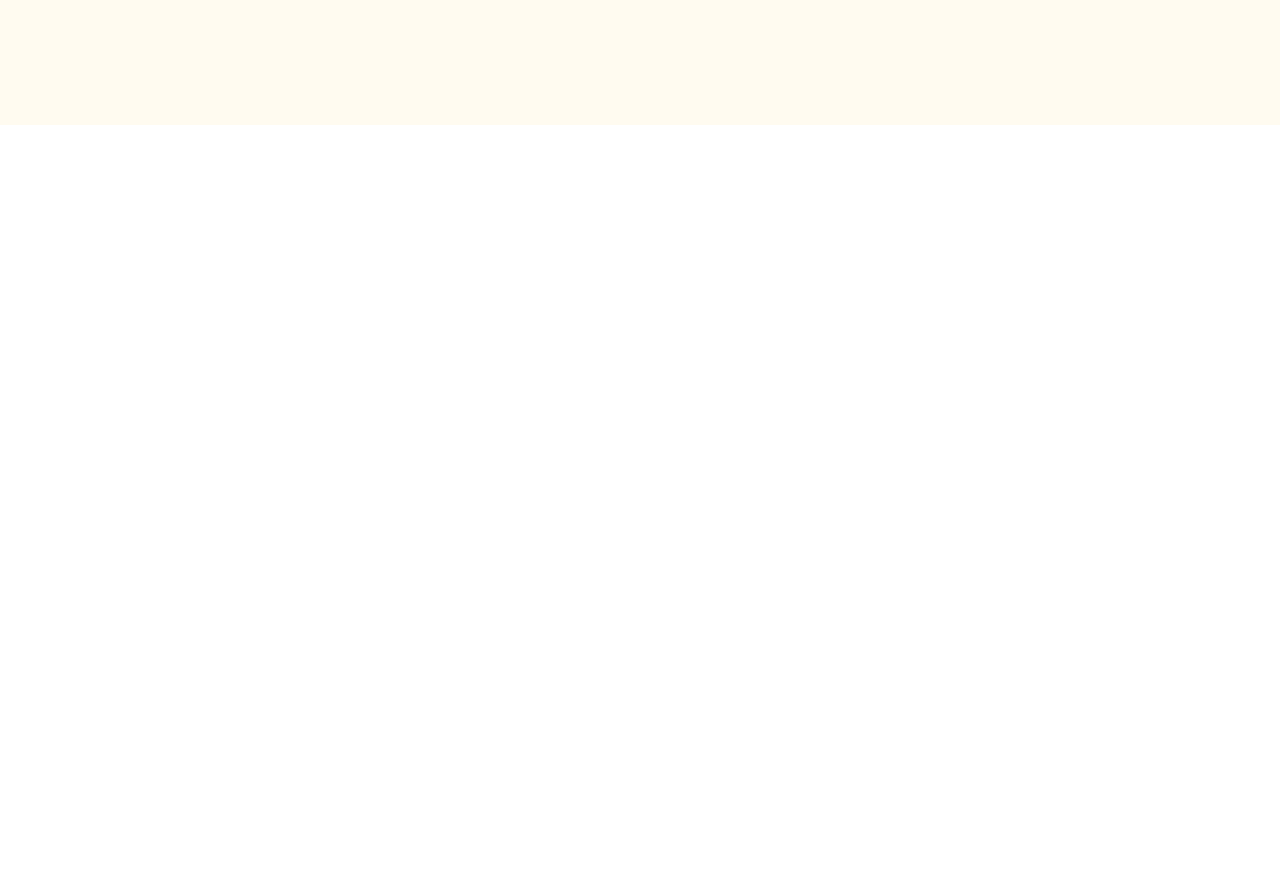
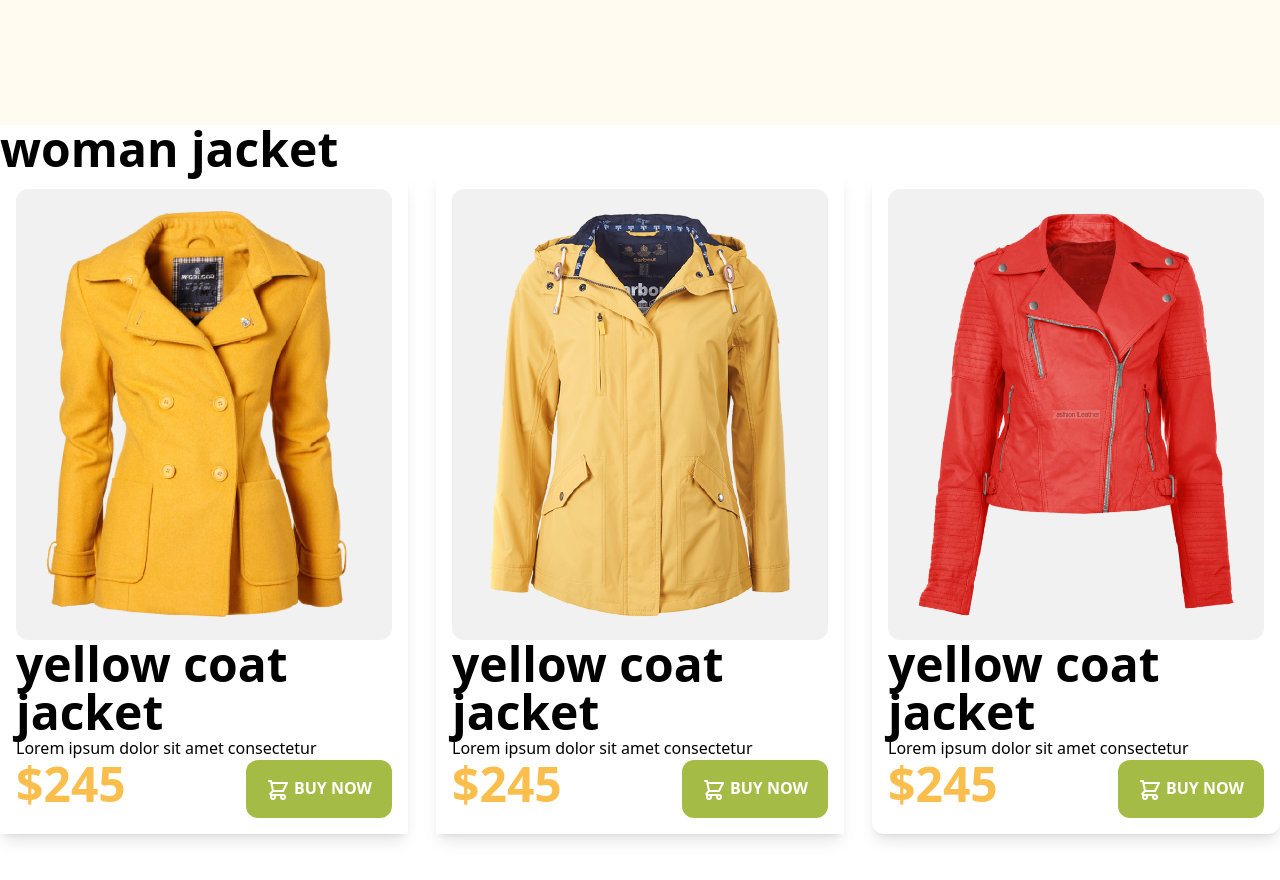
Before and after one commit to mahbubulhaque-sohag/Penguin-Fasion, a plain HTML site: page index.html in a window 1280 px wide. Shown: the part 570-1450 px from the top of the page. Before the commit the page ends 800 px from the top, so only its background shows below. Drawn offline with nearby package versions, Linux system fonts and the light colour scheme.

Commit message:
main first part

```diff
--- a/index.html
+++ b/index.html
@@ -13,7 +13,9 @@
         extend: {
           colors: {
             clifford: '#da373d',
-            background:'#FFFBF0'
+            background:'#FFFBF0',
+            jacketbackground:'#F1F1F1',
+            dollarcolor:'#FABE4C'
           }
         }
       }
@@ -23,7 +25,7 @@
 <body>
     <header class="bg-background pb-32 pt-12">
       <section class="container mx-auto sm:flex items-center justify-around">
-        <div class="space-y-4">
+        <div class="space-y-5">
             <h1 class="text-2xl sm:text-5xl uppercase font-bold">
                 <span class="text-yellow-400">be the penguin</span>
                 <br>
@@ -41,6 +43,83 @@
         </div>
       </section>
     </header>
+    <main class="container mx-auto">
+      <!-- woman jacket -->
+      <section class="pb-24">
+        <h2 class="text-5xl font-semibold">woman jacket</h2>
+        <div class="grid md:grid-cols-2 lg:grid-cols-3 gap-7">
+        <!-- jacket-1 -->
+        <div class="p-4 shadow-lg rounded-t-xl">
+          <div class="p-5 bg-jacketbackground rounded-xl">
+            <img src="images/jacket-1.png" alt="">
+          </div>
+          <div class="">
+              <h2 class="font-bold text-5xl">yellow coat jacket</h2>
+            <p>Lorem ipsum dolor sit amet consectetur</p>
 
+            <div class="flex justify-between">
+
+                <h1 class="text-dollarcolor text-5xl font-bold">$245</h1>
+
+
+                <button class="uppercase bg-[#A4BC46] py-4 px-5 font-semibold rounded-xl text-white">
+                  <svg xmlns="http://www.w3.org/2000/svg" class="h-6 w-6 inline" fill="none" viewBox="0 0 24 24" stroke="currentColor" stroke-width="2">
+                      <path stroke-linecap="round" stroke-linejoin="round" d="M3 3h2l.4 2M7 13h10l4-8H5.4M7 13L5.4 5M7 13l-2.293 2.293c-.63.63-.184 1.707.707 1.707H17m0 0a2 2 0 100 4 2 2 0 000-4zm-8 2a2 2 0 11-4 0 2 2 0 014 0z" />
+                    </svg>
+                  Buy now</button>
+
+            </div>
+          </div>
+        </div>
+        <!-- jacket-2 -->
+        <div class="p-4 shadow-lg rounded-x]">
+          <div class="p-5 bg-jacketbackground rounded-xl">
+            <img src="images/jacket-2.png" alt="">
+          </div>
+          <div class="">
+              <h2 class="font-bold text-5xl">yellow coat jacket</h2>
+            <p>Lorem ipsum dolor sit amet consectetur</p>
+
+            <div class="flex justify-between">
+
+                <h1 class="text-dollarcolor text-5xl font-bold">$245</h1>
+
+
+                <button class="uppercase bg-[#A4BC46] py-4 px-5 font-semibold rounded-xl text-white">
+                  <svg xmlns="http://www.w3.org/2000/svg" class="h-6 w-6 inline" fill="none" viewBox="0 0 24 24" stroke="currentColor" stroke-width="2">
+                      <path stroke-linecap="round" stroke-linejoin="round" d="M3 3h2l.4 2M7 13h10l4-8H5.4M7 13L5.4 5M7 13l-2.293 2.293c-.63.63-.184 1.707.707 1.707H17m0 0a2 2 0 100 4 2 2 0 000-4zm-8 2a2 2 0 11-4 0 2 2 0 014 0z" />
+                    </svg>
+                  Buy now</button>
+
+            </div>
+          </div>
+        </div>
+        <!-- jacket-3 -->
+        <div class="p-4 shadow-lg rounded-xl">
+          <div class="p-5 bg-jacketbackground rounded-xl">
+            <img src="images/jacket-3.png" alt="">
+          </div>
+          <div class="">
+              <h2 class="font-bold text-5xl">yellow coat jacket</h2>
+            <p>Lorem ipsum dolor sit amet consectetur</p>
+
+            <div class="flex justify-between">
+
+                <h1 class="text-dollarcolor text-5xl font-bold">$245</h1>
+
+
+                <button class="uppercase bg-[#A4BC46] py-4 px-5 font-semibold rounded-xl text-white">
+                  <svg xmlns="http://www.w3.org/2000/svg" class="h-6 w-6 inline" fill="none" viewBox="0 0 24 24" stroke="currentColor" stroke-width="2">
+                      <path stroke-linecap="round" stroke-linejoin="round" d="M3 3h2l.4 2M7 13h10l4-8H5.4M7 13L5.4 5M7 13l-2.293 2.293c-.63.63-.184 1.707.707 1.707H17m0 0a2 2 0 100 4 2 2 0 000-4zm-8 2a2 2 0 11-4 0 2 2 0 014 0z" />
+                    </svg>
+                  Buy now</button>
+
+            </div>
+          </div>
+        </div>
+        </div>
+      </section>
+
+    </main>
 </body>
 </html>
```
